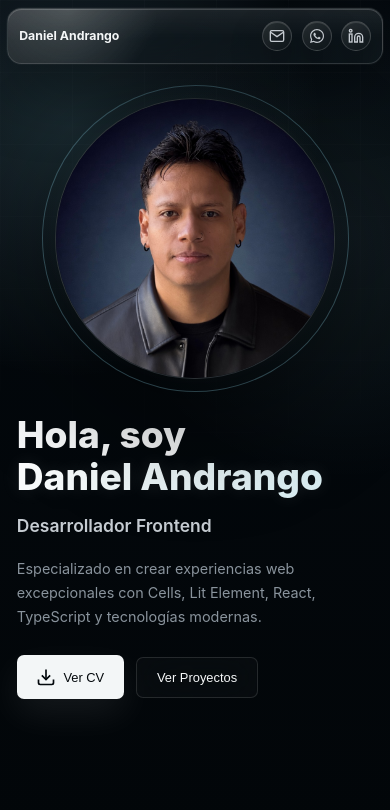
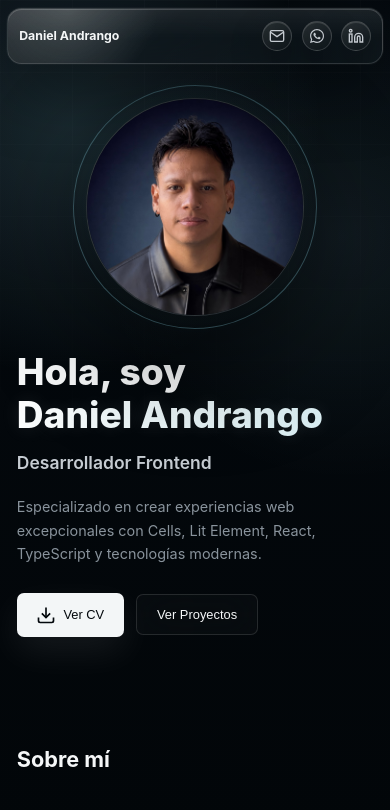
Before and after one commit to d-andrango/daniel-portfolio, a React (Vite) app: page / in a window 390 px wide. Shown: the top 810 px of the page. Built offline with nearby package versions, Linux system fonts and the light colour scheme.

Commit message:
feat: update hero img

```diff
--- a/src/components/Hero/Hero.scss
+++ b/src/components/Hero/Hero.scss
@@ -109,6 +109,10 @@
       linear-gradient(145deg, rgba(255, 255, 255, 0.055), rgba(255, 255, 255, 0.012)),
       rgba(6, 12, 17, 0.8);
     box-shadow: var(--shadow-xl);
+
+    @media (max-width: 768px) {
+      width: min(220px, 56vw);
+    }
   }
 
   &__profile-image {
```
